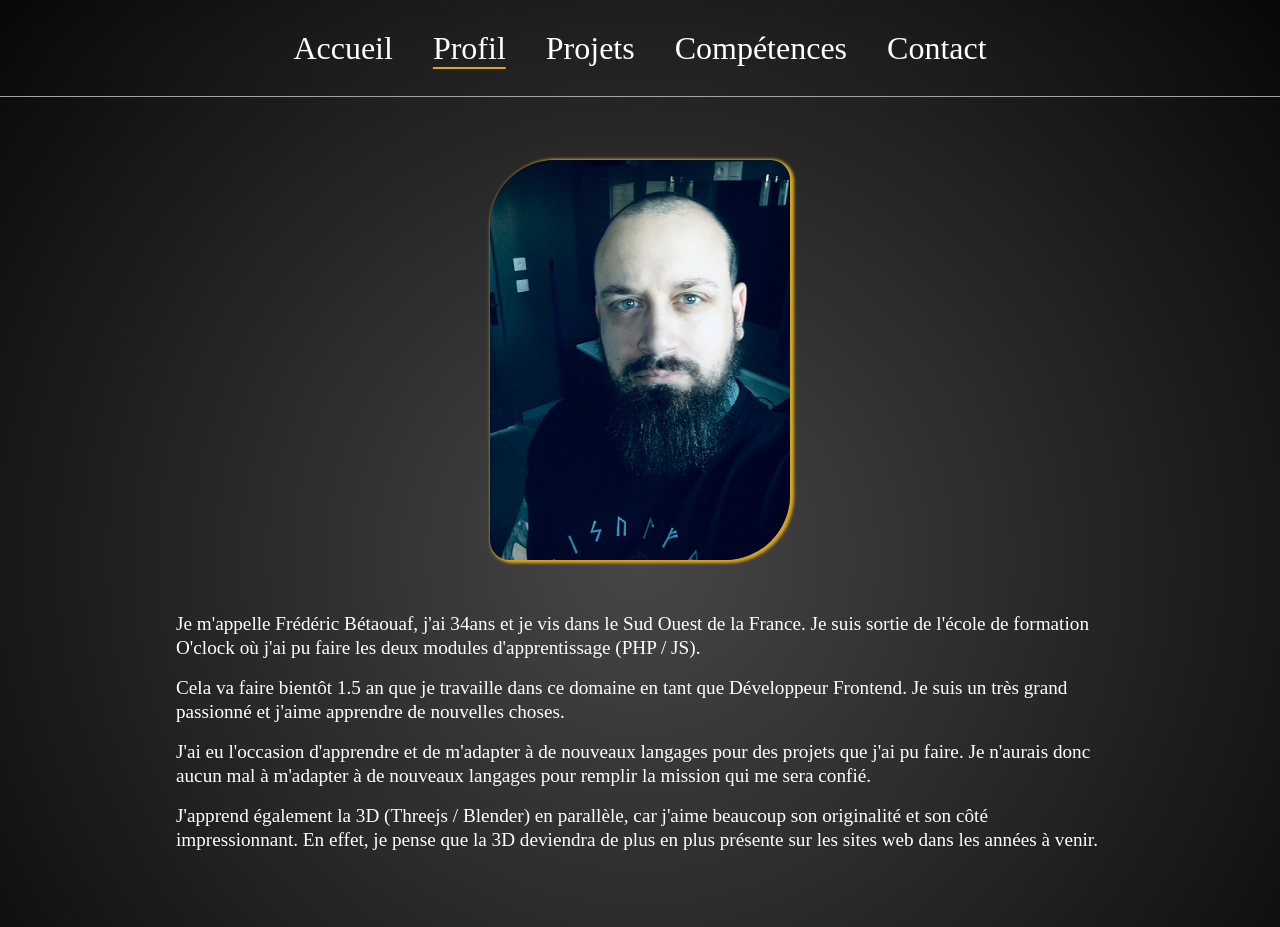
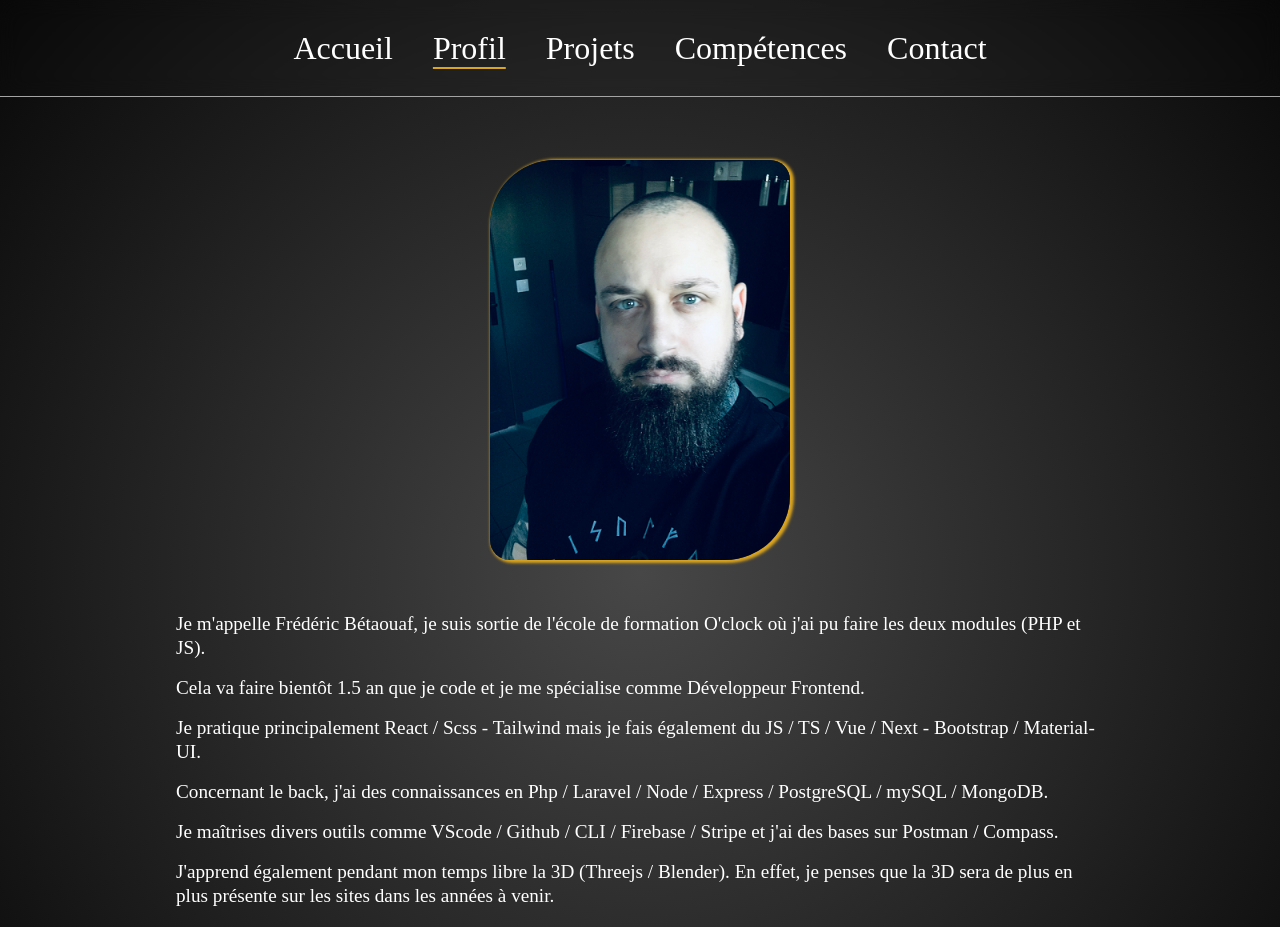
Before and after one commit to B-Frederic/mon-portfolio, a React (Vite) app: page /profil in a window 1280 px wide. Shown: the top 927 px of the page. Built offline with nearby package versions, Linux system fonts and the light colour scheme.

Commit message:
patch: change text profil

```diff
--- a/src/pages/Profil.jsx
+++ b/src/pages/Profil.jsx
@@ -28,11 +28,13 @@ const Profil = () => {
                     <img src={moi} alt="photo du créateur du portfolio" />
                 </motion.div>
                 <div className="container-profil--text">
-                  <p>Je m'appelle Frédéric Bétaouaf, j'ai 34ans et je vis dans le Sud Ouest de la France.
-                  Je suis sortie de l'école de formation O'clock où j'ai pu faire les deux modules d'apprentissage (PHP / JS).</p>
-                  <p>Cela va faire bientôt 1.5 an que je travaille dans ce domaine en tant que Développeur Frontend. Je suis un très grand passionné et j'aime apprendre de nouvelles choses.</p>
-                  <p>J'ai eu l'occasion d'apprendre et de m'adapter à de nouveaux langages pour des projets que j'ai pu faire. Je n'aurais donc aucun mal à m'adapter à de nouveaux langages pour remplir la mission qui me sera confié.</p>
-                  <p>J'apprend également la 3D (Threejs / Blender) en parallèle, car j'aime beaucoup son originalité et son côté impressionnant. En effet, je pense que la 3D deviendra de plus en plus présente sur les sites web dans les années à venir.</p>
+                  <p>Je m'appelle Frédéric Bétaouaf, je suis sortie de l'école de formation O'clock où j'ai pu faire les deux modules (PHP et JS).</p>
+                  <p>Cela va faire bientôt 1.5 an que je code et je me spécialise comme Développeur Frontend.</p>
+                  <p>Je pratique principalement React / Scss - Tailwind mais je fais également du JS / TS / Vue / Next - Bootstrap / Material-UI.</p>
+                  <p>Concernant le back, j'ai des connaissances en Php / Laravel / Node / Express / PostgreSQL / mySQL / MongoDB.</p>
+                  <p>Je maîtrises divers outils comme VScode / Github / CLI / Firebase / Stripe et j'ai des bases sur Postman / Compass.</p>
+                  <p>J'apprend également pendant mon temps libre la 3D (Threejs / Blender). En effet, je penses que la 3D sera de plus en plus présente sur les sites dans les années à venir.</p>
+                  <p>Je vous laisse en voir plus sur mes projets et/ou compétences.</p>
 
                   <div className="container-profil--text-stack">
                         <NavLink to="https://frederic-betaouaf-portfolio.netlify.app/projets">
--- a/src/styles/pages/_profil.scss
+++ b/src/styles/pages/_profil.scss
@@ -26,7 +26,6 @@
     }
 
     &--text{
-        margin-bottom: 4rem;
         padding: 0 1rem;
         font-size: 1.2rem;
         color: var(--white);
```
